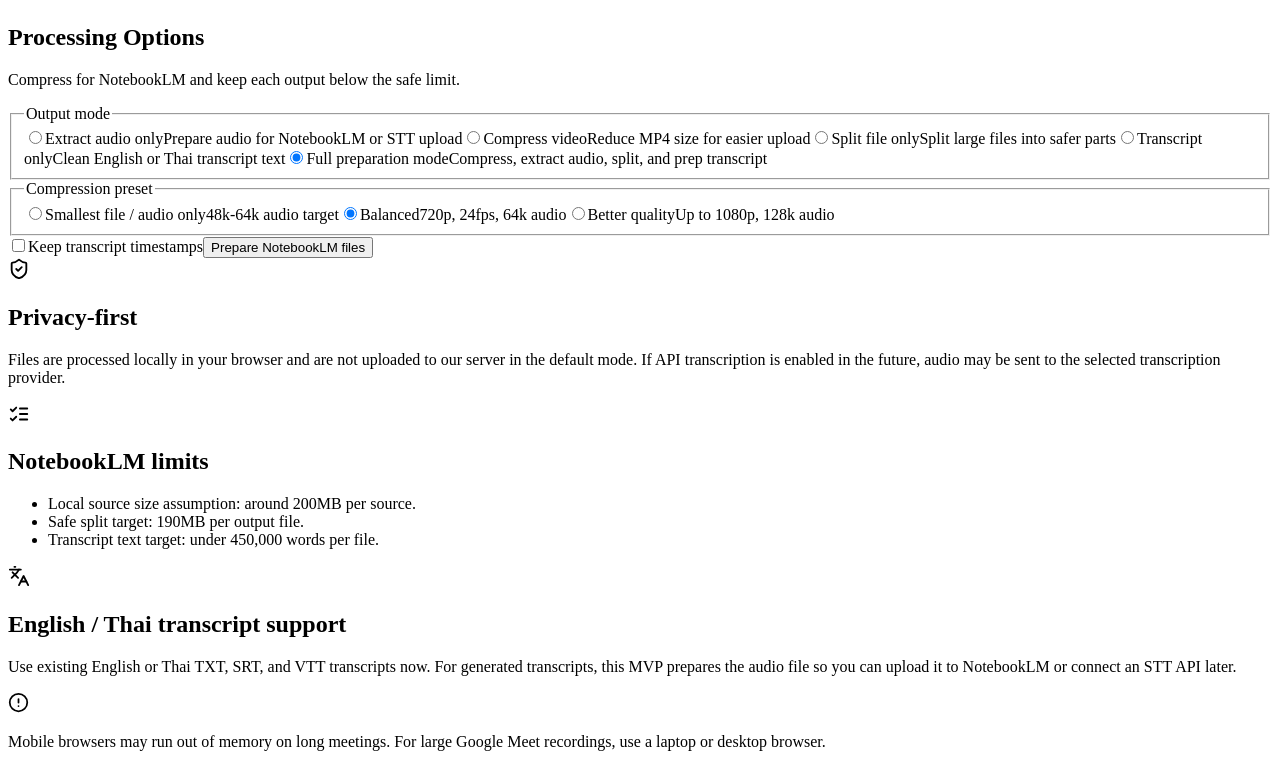
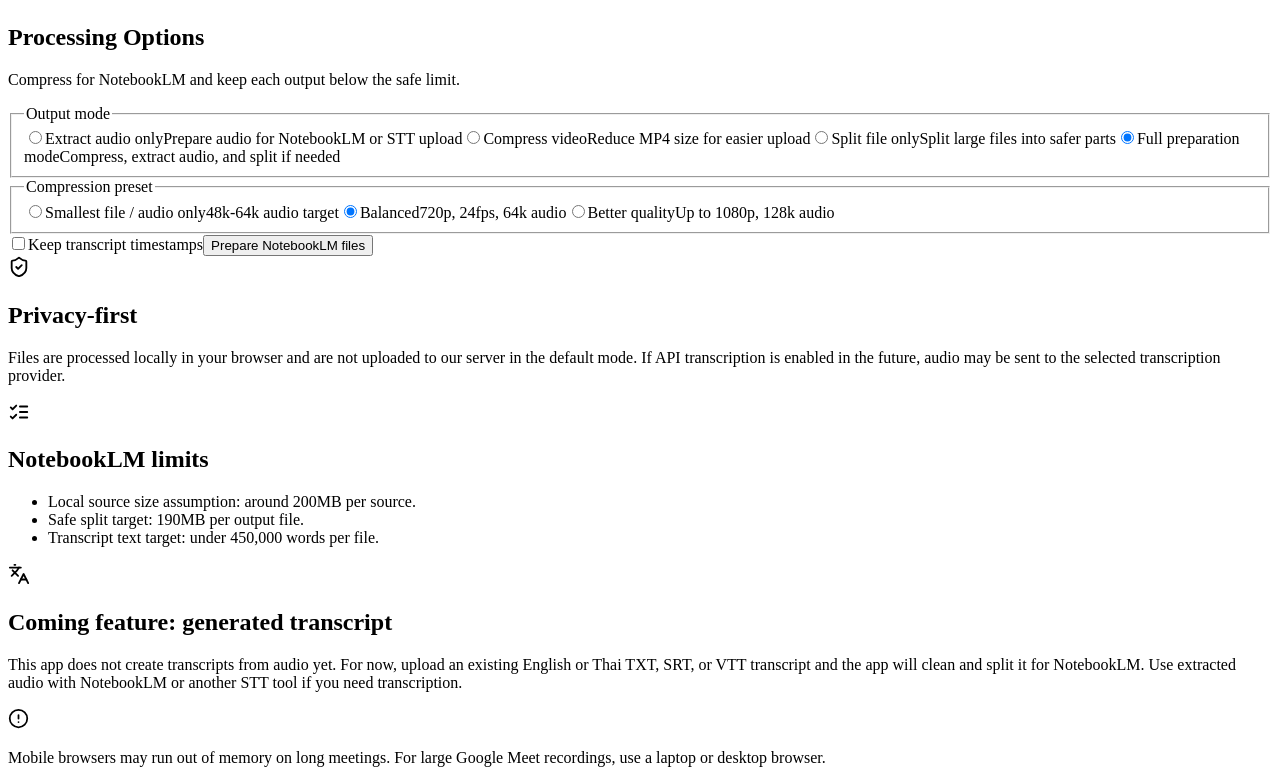
Before and after one commit to Waariss/meeting-shrinker, a React (Vite) app: page / in a window 1280 px wide. Shown: the part 428-1211 px from the top of the page. Built offline with nearby package versions, Linux system fonts and the light colour scheme; the HTML template or start-up script is replaced by a standard one.

Commit message:
Clarify transcript feature status

```diff
--- a/src/App.tsx
+++ b/src/App.tsx
@@ -21,7 +21,6 @@
   parseVttToText,
   splitTranscriptByWords
 } from './lib/transcriptCleaner'
-import { MockTranscriptionProvider } from './types/transcript'
 
 const accept = SUPPORTED_EXTENSIONS.map((extension) => `.${extension}`).join(',')
 const transcriptExtensions = new Set(['txt', 'srt', 'vtt'])
@@ -54,8 +53,7 @@
         { value: 'audio' as const, label: 'Extract audio only', helper: 'Prepare audio for NotebookLM or STT upload' },
         { value: 'video' as const, label: 'Compress video', helper: 'Reduce MP4 size for easier upload' },
         { value: 'split' as const, label: 'Split file only', helper: 'Split large files into safer parts' },
-        { value: 'transcript' as const, label: 'Transcript only', helper: 'Clean English or Thai transcript text' },
-        { value: 'full' as const, label: 'Full preparation mode', helper: 'Compress, extract audio, split, and prep transcript' }
+        { value: 'full' as const, label: 'Full preparation mode', helper: 'Compress, extract audio, and split if needed' }
       ],
       presets: [
         { value: 'smallest' as const, label: 'Smallest file / audio only', helper: '48k-64k audio target' },
@@ -87,9 +85,9 @@
         'Safe split target: 190MB per output file.',
         'Transcript text target: under 450,000 words per file.'
       ],
-      transcriptTitle: 'English / Thai transcript support',
+      transcriptTitle: 'Coming feature: generated transcript',
       transcriptBody:
-        'Use existing English or Thai TXT, SRT, and VTT transcripts now. For generated transcripts, this MVP prepares the audio file so you can upload it to NotebookLM or connect an STT API later.',
+        'This app does not create transcripts from audio yet. For now, upload an existing English or Thai TXT, SRT, or VTT transcript and the app will clean and split it for NotebookLM. Use extracted audio with NotebookLM or another STT tool if you need transcription.',
       memoryNote:
         'Mobile browsers may run out of memory on long meetings. For large Google Meet recordings, use a laptop or desktop browser.'
     },
@@ -130,8 +128,7 @@
         { value: 'audio' as const, label: 'แยกเสียงเท่านั้น', helper: 'เตรียม audio สำหรับ NotebookLM หรือ STT' },
         { value: 'video' as const, label: 'บีบวิดีโอ', helper: 'ลดขนาด MP4 เพื่ออัปโหลดง่ายขึ้น' },
         { value: 'split' as const, label: 'แบ่งไฟล์เท่านั้น', helper: 'แบ่งไฟล์ใหญ่เป็นหลาย part' },
-        { value: 'transcript' as const, label: 'Transcript เท่านั้น', helper: 'จัดข้อความ transcript ไทย/อังกฤษให้อ่านง่าย' },
-        { value: 'full' as const, label: 'เตรียมครบชุด', helper: 'บีบ แยกเสียง แบ่งไฟล์ และเตรียม transcript' }
+        { value: 'full' as const, label: 'เตรียมครบชุด', helper: 'บีบ แยกเสียง และแบ่งไฟล์เมื่อจำเป็น' }
       ],
       presets: [
         { value: 'smallest' as const, label: 'เล็กสุด / audio only', helper: 'เป้าหมายเสียง 48k-64k' },
@@ -163,9 +160,9 @@
         'safe split target: 190MB ต่อไฟล์ output',
         'เป้าหมาย transcript: ต่ำกว่า 450,000 คำต่อไฟล์'
       ],
-      transcriptTitle: 'รองรับ transcript ไทย / อังกฤษ',
+      transcriptTitle: 'Coming feature: สร้าง transcript อัตโนมัติ',
       transcriptBody:
-        'ตอนนี้ใช้ transcript TXT, SRT และ VTT ภาษาไทยหรืออังกฤษได้ทันที ส่วนการ generate transcript MVP นี้จะเตรียม audio ให้เอาไปอัปโหลด NotebookLM หรือเชื่อม STT API ในอนาคต',
+        'ตอนนี้เว็บยังไม่สร้าง transcript จากเสียงเอง ถ้ามี transcript ภาษาไทยหรืออังกฤษเป็น TXT, SRT หรือ VTT อยู่แล้ว สามารถอัปโหลดเพื่อ clean และ split สำหรับ NotebookLM ได้ ส่วนการถอดเสียงให้ใช้ audio ที่แยกออกมากับ NotebookLM หรือ STT tool อื่นก่อน',
       memoryNote: 'ไฟล์ประชุมยาว ๆ อาจทำให้ browser มือถือ memory ไม่พอ แนะนำให้ใช้ laptop หรือ desktop'
     },
     messages: {
@@ -297,16 +294,6 @@
     if (outputMode === 'split') {
       addLog(t.messages.splittingFile)
       outputs.push(...(await splitMediaByDuration(file, SAFE_TARGET_MB)))
-    }
-
-    if ((outputMode === 'transcript' || outputMode === 'full') && mediaExtensions.has(getFileExtension(file.name))) {
-      const provider = new MockTranscriptionProvider()
-      const mock = await provider.transcribe(file, 'th')
-      outputs.push(
-        new File([mock.text], `${baseName(file.name)}_transcription-placeholder.txt`, {
-          type: 'text/plain;charset=utf-8'
-        })
-      )
     }
 
     return outputs
--- a/src/components/ProcessingOptions.tsx
+++ b/src/components/ProcessingOptions.tsx
@@ -1,7 +1,7 @@
 import { Settings2 } from 'lucide-react'
 import type { CompressionPreset } from '../lib/ffmpegClient'
 
-export type OutputMode = 'audio' | 'video' | 'split' | 'transcript' | 'full'
+export type OutputMode = 'audio' | 'video' | 'split' | 'full'
 
 type ProcessingOptionsProps = {
   outputMode: OutputMode
```
Also changed, not shown: 2 other files (tests, documents, lock files or other folders).
